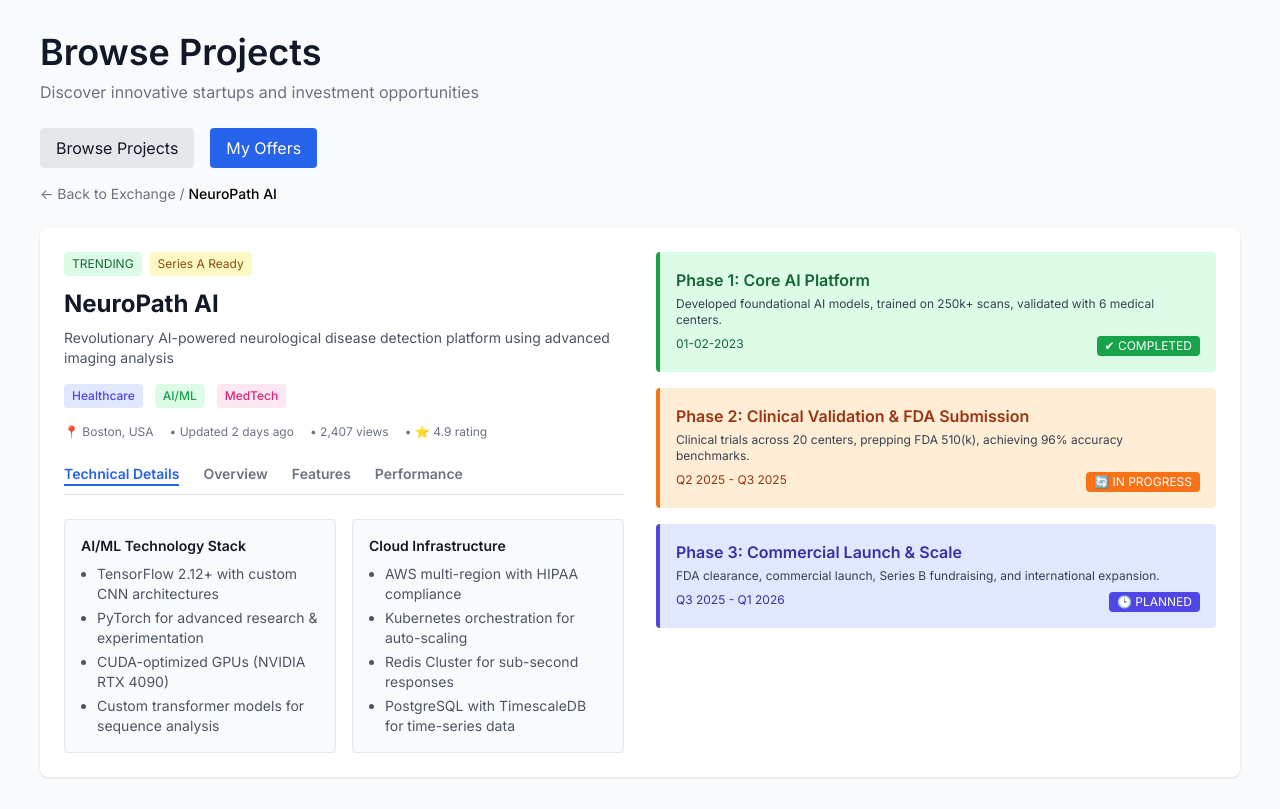
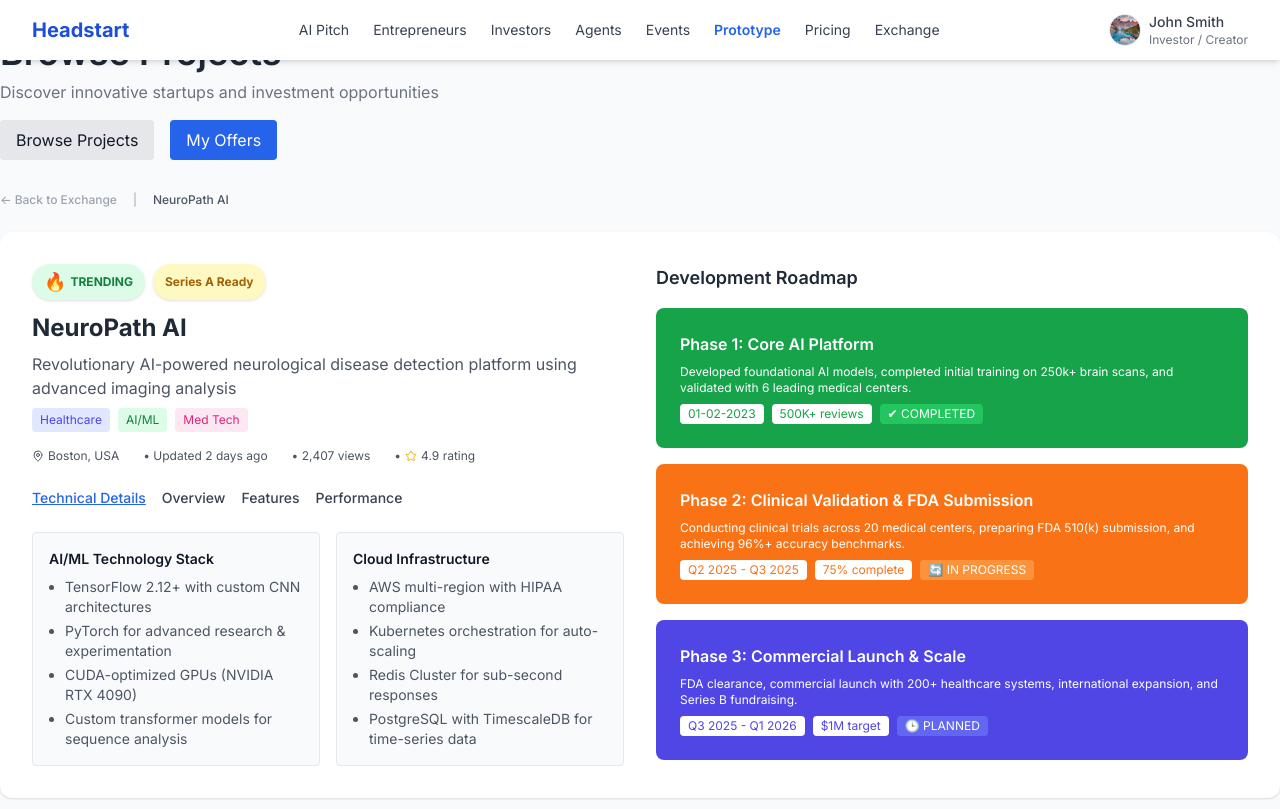
Before and after one commit to Shubham53Mishra/Acquirer, a React (Vite) app: page /#/productdetails in a window 1280 px wide. Built offline with nearby package versions, Linux system fonts and the light colour scheme.

Commit message:
productdetails

```diff
--- a/src/pages/ProductDetails.jsx
+++ b/src/pages/ProductDetails.jsx
@@ -1,62 +1,65 @@
 import React from 'react';
+import OtherNavbar from '../components/layout/OtherNavbar';
+import { MapPin } from 'lucide-react';
+import { Star } from 'lucide-react';
 
 const ProductDetails = () => {
   return (
-    <div className="px-4 md:px-10 py-8 bg-gray-50 min-h-screen">
-      <div className="max-w-screen-xl mx-auto">
+    <div className="min-h-screen bg-gray-50 w-full">
+      <OtherNavbar />
+      <div className="max-w-screen-xl mx-auto pt-8">
         {/* Header */}
-        <h1 className="text-3xl md:text-4xl font-semibold">Browse Projects</h1>
-        <p className="text-gray-500 mt-2">Discover innovative startups and investment opportunities</p>
-
+        <h1 className="text-3xl md:text-4xl font-semibold text-gray-800">Browse Projects</h1>
+        <p className="text-gray-500 mt-2 mb-4">Discover innovative startups and investment opportunities</p>
         {/* Tabs */}
-        <div className="flex gap-4 mt-6 mb-4">
+        <div className="flex gap-4 mt-2 mb-8">
           <button className="px-4 py-2 bg-gray-200 rounded">Browse Projects</button>
           <button className="px-4 py-2 bg-blue-600 text-white rounded">My Offers</button>
         </div>
-
         {/* Breadcrumb */}
-        <p className="text-sm text-gray-500 mb-6">&larr; Back to Exchange / <span className="text-black font-medium">NeuroPath AI</span></p>
-
-        {/* Card Box */}
-        <div className="bg-white shadow rounded-lg p-6">
-          <div className="grid md:grid-cols-2 gap-8">
-            {/* LEFT: Summary */}
+        <div className="flex items-center gap-2 text-xs mb-6 text-gray-400">
+          <span className="hover:underline cursor-pointer font-medium">&larr; Back to Exchange</span>
+          <span className="mx-2">|</span>
+          <span className="font-medium text-gray-600">NeuroPath AI</span>
+        </div>
+        <div className="bg-white rounded-xl shadow p-8">
+          <div className="grid grid-cols-1 md:grid-cols-2 gap-8">
+            {/* LEFT: Summary & Technical Architecture */}
             <div>
-              <div className="flex flex-wrap gap-2 mb-3 text-xs">
-                <span className="bg-green-100 text-green-800 px-2 py-1 rounded">TRENDING</span>
-                <span className="bg-yellow-100 text-yellow-800 px-2 py-1 rounded">Series A Ready</span>
+              <div className="flex gap-2 mb-3">
+                <span className="flex items-center gap-1 px-3 py-1 bg-green-100 text-green-700 rounded-full text-xs font-bold shadow">
+                  <span className="text-lg">🔥</span> TRENDING
+                </span>
+                <span className="flex items-center gap-1 px-3 py-1 bg-yellow-100 text-yellow-700 rounded-full text-xs font-bold shadow">
+                  Series A Ready
+                </span>
               </div>
-
-              <h2 className="text-2xl font-bold mb-2">NeuroPath AI</h2>
-              <p className="text-sm text-gray-600 mb-4">
+              <h2 className="text-2xl font-bold mb-2 text-gray-800">NeuroPath AI</h2>
+              <p className="text-gray-600 mb-2">
                 Revolutionary AI-powered neurological disease detection platform using advanced imaging analysis
               </p>
-
               {/* Tags */}
-              <div className="flex flex-wrap gap-3 text-xs font-medium mb-4">
-                <span className="bg-indigo-100 text-indigo-600 px-2 py-1 rounded">Healthcare</span>
-                <span className="bg-green-100 text-green-600 px-2 py-1 rounded">AI/ML</span>
-                <span className="bg-pink-100 text-pink-600 px-2 py-1 rounded">MedTech</span>
+              <div className="flex gap-2 mb-4">
+                <span className="flex items-center gap-1 px-2 py-1 bg-indigo-100 text-indigo-600 rounded text-xs">Healthcare</span>
+                <span className="flex items-center gap-1 px-2 py-1 bg-green-100 text-green-700 rounded text-xs">AI/ML</span>
+                <span className="flex items-center gap-1 px-2 py-1 bg-pink-100 text-pink-600 rounded text-xs">Med Tech</span>
               </div>
-
-              {/* Stats */}
-              <div className="flex gap-4 text-xs text-gray-500 mb-6">
-                <span>📍 Boston, USA</span>
+              {/* Stats Row */}
+              <div className="flex gap-6 text-xs text-gray-600 mb-6">
+                <span className="flex items-center gap-1"><MapPin className="w-3 h-3" /> Boston, USA</span>
                 <span>• Updated 2 days ago</span>
                 <span>• 2,407 views</span>
-                <span>• ⭐ 4.9 rating</span>
+                <span className="flex items-center gap-1">• <Star className="w-3 h-3 text-yellow-500" /> 4.9 rating</span>
               </div>
-
-              {/* Tabs */}
-              <div className="flex flex-wrap gap-6 text-sm font-semibold border-b pb-2">
-                <span className="text-blue-600 border-b-2 border-blue-600">Technical Details</span>
-                <span className="text-gray-500">Overview</span>
-                <span className="text-gray-500">Features</span>
-                <span className="text-gray-500">Performance</span>
+              {/* Sub Navigation Tabs */}
+              <div className="flex flex-wrap gap-4 mt-2 mb-6 text-sm font-medium">
+                <span className="text-blue-600 underline cursor-pointer">Technical Details</span>
+                <span className="text-gray-700 cursor-pointer">Overview</span>
+                <span className="text-gray-700 cursor-pointer">Features</span>
+                <span className="text-gray-700 cursor-pointer">Performance</span>
               </div>
-
               {/* Technical Architecture */}
-              <div className="mt-6 grid grid-cols-1 md:grid-cols-2 gap-4 text-sm">
+              <div className="grid grid-cols-1 md:grid-cols-2 gap-4 text-sm">
                 <div className="bg-gray-50 border rounded p-4">
                   <h4 className="font-semibold mb-2">AI/ML Technology Stack</h4>
                   <ul className="list-disc ml-4 text-gray-600 space-y-1">
@@ -77,48 +80,44 @@
                 </div>
               </div>
             </div>
-
             {/* RIGHT: Development Roadmap */}
+            <div>
+              <h4 className="font-semibold text-lg mb-4 text-gray-800">Development Roadmap</h4>
               <div className="space-y-4">
                 {/* Phase 1 */}
-              <div className="bg-green-100 border-l-4 border-green-600 p-4 rounded">
-                <h5 className="font-semibold text-green-800 mb-1">Phase 1: Core AI Platform</h5>
-                <p className="text-xs text-gray-700 mb-2">
-                  Developed foundational AI models, trained on 250k+ scans, validated with 6 medical centers.
-                </p>
-                <div className="text-xs flex justify-between text-green-800">
-                  <span>01-02-2023</span>
-                  <span className="bg-green-600 text-white px-2 py-0.5 rounded">✔ COMPLETED</span>
+                <div className="bg-green-600 rounded-lg p-6 text-white">
+                  <h5 className="font-semibold mb-2">Phase 1: Core AI Platform</h5>
+                  <p className="text-xs mb-2">Developed foundational AI models, completed initial training on 250k+ brain scans, and validated with 6 leading medical centers.</p>
+                  <div className="flex gap-2 text-xs">
+                    <span className="bg-white text-green-600 px-2 py-0.5 rounded">01-02-2023</span>
+                    <span className="bg-white text-green-600 px-2 py-0.5 rounded">500K+ reviews</span>
+                    <span className="bg-green-500 px-2 py-0.5 rounded">✔ COMPLETED</span>
                   </div>
                 </div>
-
                 {/* Phase 2 */}
-              <div className="bg-orange-100 border-l-4 border-orange-500 p-4 rounded">
-                <h5 className="font-semibold text-orange-800 mb-1">Phase 2: Clinical Validation & FDA Submission</h5>
-                <p className="text-xs text-gray-700 mb-2">
-                  Clinical trials across 20 centers, prepping FDA 510(k), achieving 96% accuracy benchmarks.
-                </p>
-                <div className="text-xs flex justify-between text-orange-800">
-                  <span>Q2 2025 - Q3 2025</span>
-                  <span className="bg-orange-500 text-white px-2 py-0.5 rounded">🔄 IN PROGRESS</span>
+                <div className="bg-orange-500 rounded-lg p-6 text-white">
+                  <h5 className="font-semibold mb-2">Phase 2: Clinical Validation & FDA Submission</h5>
+                  <p className="text-xs mb-2">Conducting clinical trials across 20 medical centers, preparing FDA 510(k) submission, and achieving 96%+ accuracy benchmarks.</p>
+                  <div className="flex gap-2 text-xs">
+                    <span className="bg-white text-orange-500 px-2 py-0.5 rounded">Q2 2025 - Q3 2025</span>
+                    <span className="bg-white text-orange-500 px-2 py-0.5 rounded">75% complete</span>
+                    <span className="bg-orange-400 px-2 py-0.5 rounded">🔄 IN PROGRESS</span>
                   </div>
                 </div>
-
                 {/* Phase 3 */}
-              <div className="bg-indigo-100 border-l-4 border-indigo-600 p-4 rounded">
-                <h5 className="font-semibold text-indigo-800 mb-1">Phase 3: Commercial Launch & Scale</h5>
-                <p className="text-xs text-gray-700 mb-2">
-                  FDA clearance, commercial launch, Series B fundraising, and international expansion.
-                </p>
-                <div className="text-xs flex justify-between text-indigo-800">
-                  <span>Q3 2025 - Q1 2026</span>
-                  <span className="bg-indigo-600 text-white px-2 py-0.5 rounded">🕒 PLANNED</span>
+                <div className="bg-indigo-600 rounded-lg p-6 text-white">
+                  <h5 className="font-semibold mb-2">Phase 3: Commercial Launch & Scale</h5>
+                  <p className="text-xs mb-2">FDA clearance, commercial launch with 200+ healthcare systems, international expansion, and Series B fundraising.</p>
+                  <div className="flex gap-2 text-xs">
+                    <span className="bg-white text-indigo-600 px-2 py-0.5 rounded">Q3 2025 - Q1 2026</span>
+                    <span className="bg-white text-indigo-600 px-2 py-0.5 rounded">$1M target</span>
+                    <span className="bg-indigo-500 px-2 py-0.5 rounded">🕒 PLANNED</span>
                   </div>
                 </div>
               </div>
             </div>
           </div>
-
+        </div>
       </div>
     </div>
   );
```
Lines whose indentation alone changed are shown as unchanged.
